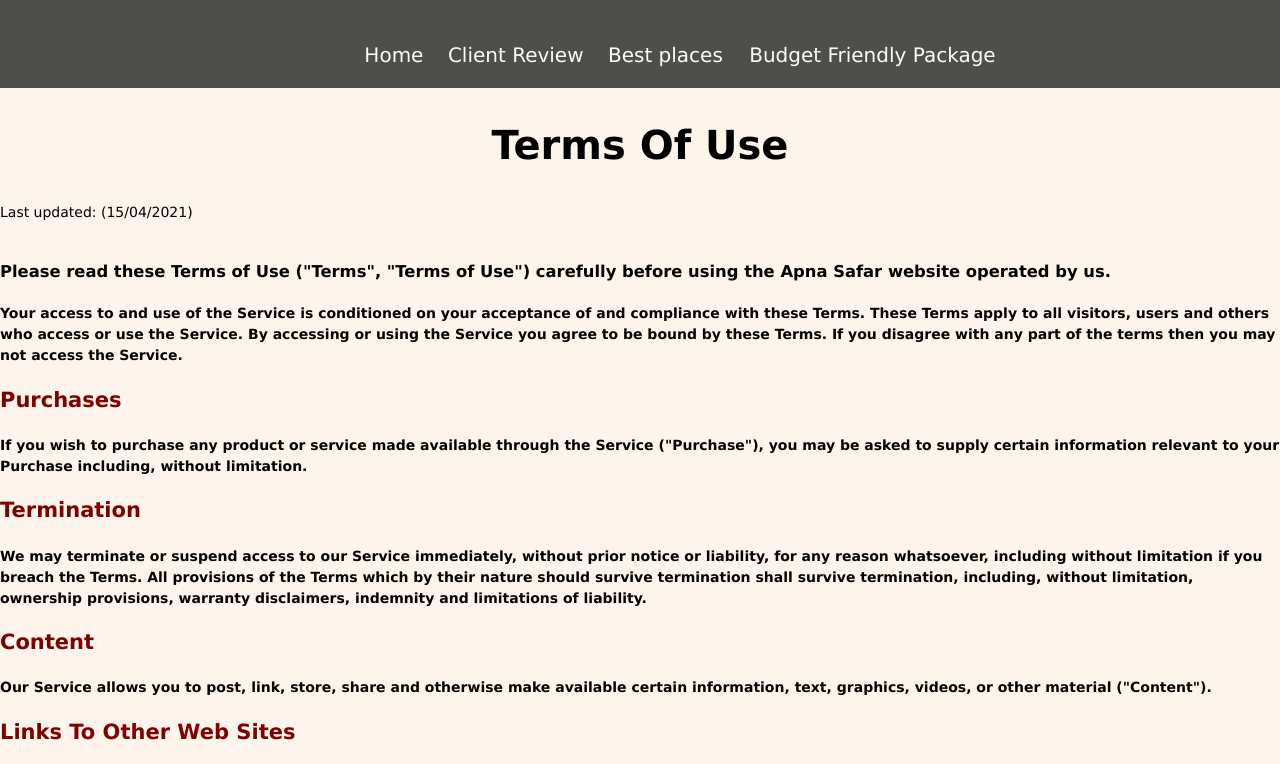
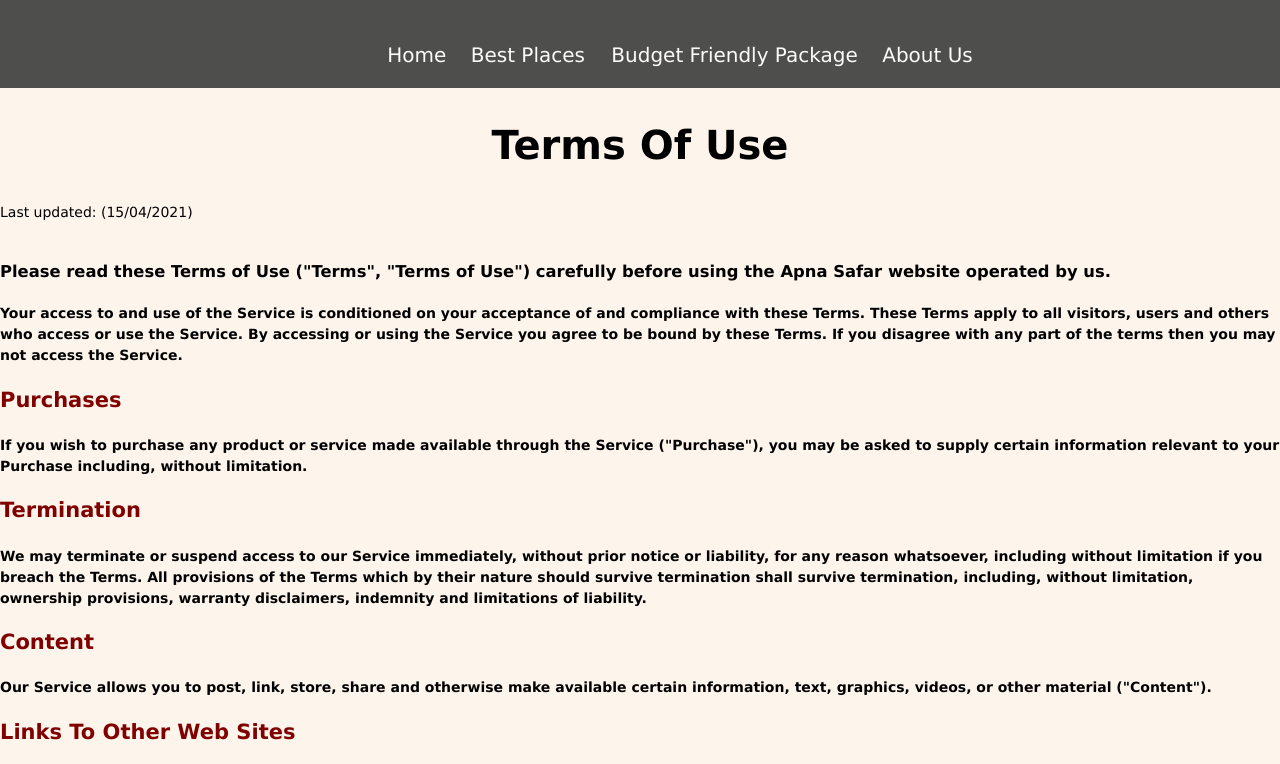
Before and after one commit to Teamerror-coders/terms-of-use, a plain HTML site: page index.html in a window 1280 px wide. Shown: the top 764 px of the page. Drawn offline with Linux system fonts and the light colour scheme.

Commit message:
Update index.html

```diff
--- a/index.html
+++ b/index.html
@@ -9,10 +9,10 @@
 </head>
 <body>
     <nav>
-        <a href="https://teamerror-coders.github.io/terms-of-use/">Home</a>
-        <a href="https://teamerror-coders.github.io/about/">Client Review</a>
-        <a href="#">Best places </a>
-        <a href="#">Budget Friendly Package</a>
+        <a href="https://teamerror-coders.github.io/Teamerror/">Home</a>
+        <a href="https://teamerror-coders.github.io/bestplaces/">Best Places </a>
+        <a href="https://teamerror-coders.github.io/pakages/">Budget Friendly Package</a>
+        <a href="https://teamerror-coders.github.io/aboutus/">About Us</a>
     </nav>
     <header><h1>Terms Of Use</h1></header>
     <p>Last updated: (15/04/2021)
@@ -56,7 +56,7 @@
     </h4>       </p>
     <footer>
         <a href="https://teamerror-coders.github.io/terms-of-use/">Terms of Use</a>
-        <a href="#">Privacy Policy</a>
+        <a href="https://teamerror-coders.github.io/Privacypolicy/">Privacy Policy</a>
         <a href="https://teamerror-coders.github.io/contact-us/">Contact Us</a>
         <a href="#">&copy;Apna Safar</a>
     </footer>
```
